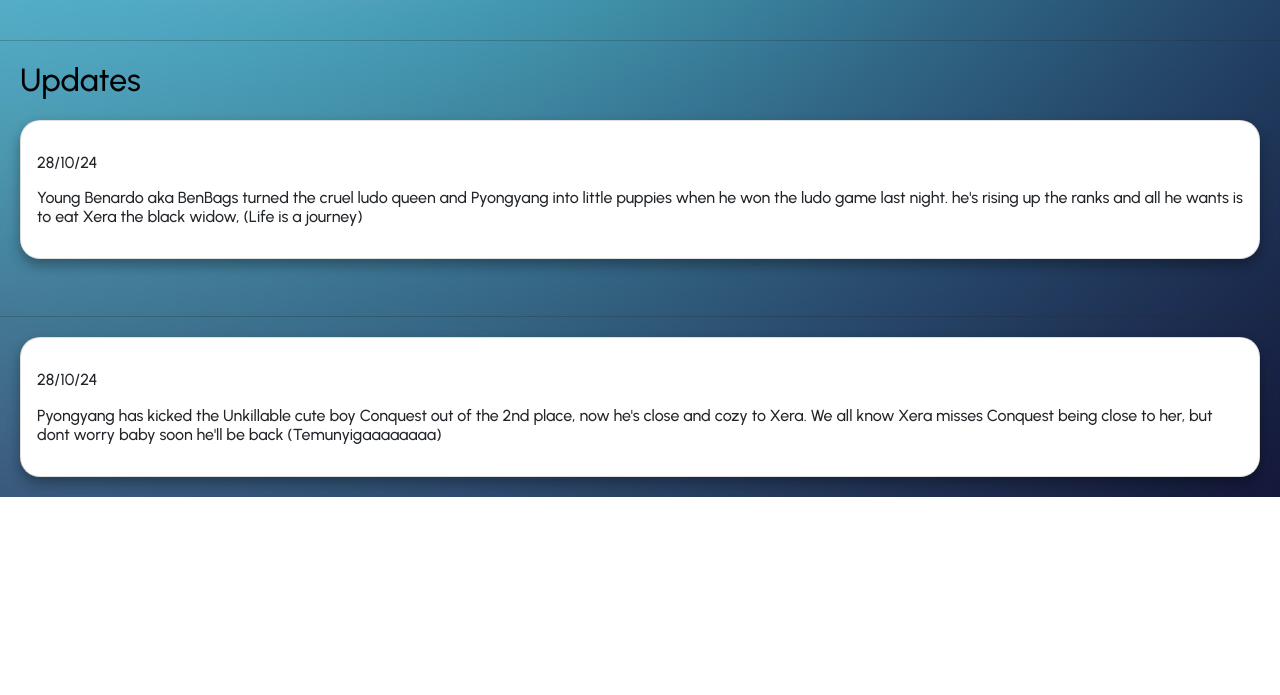
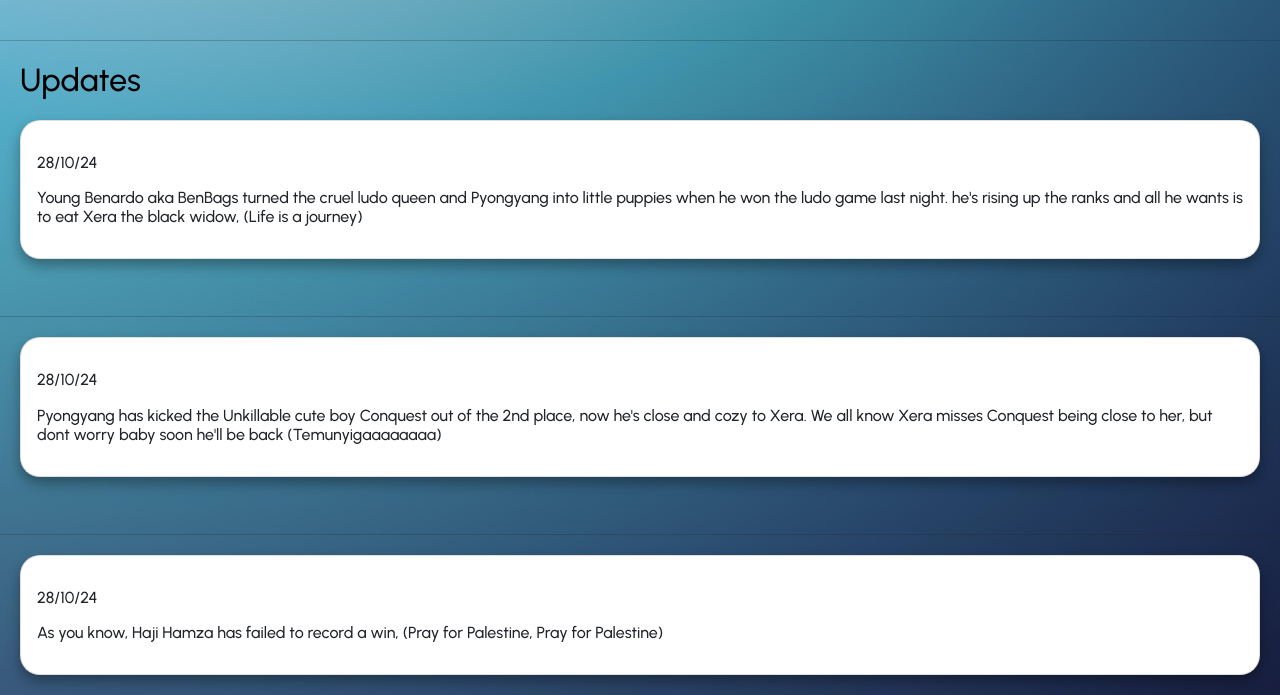
Before and after one commit to conquest-bishop/blackbox, a plain HTML site: page index.html in a window 1280 px wide. Shown: the part 718-1413 px from the top of the page. Before the commit the page ends 1215 px from the top, so only its background shows below. Drawn offline with nearby package versions, Linux system fonts and the light colour scheme.

Commit message:
added hmaza

```diff
--- a/index.html
+++ b/index.html
@@ -168,6 +168,18 @@
           </p>
         </div>
       </div>
+      <br>
+    <hr>
+    <div class="card">
+        <div class="card-body">
+          <p>
+            <h6>28/10/24</h6>
+          </p>
+          <p>
+            <h6>As you know, Haji Hamza has failed to record a win, (Pray for Palestine, Pray for Palestine)</h6>
+          </p>
+        </div>
+      </div>
     <script src="https://cdn.jsdelivr.net/npm/bootstrap@5.0.2/dist/js/bootstrap.bundle.min.js" integrity="sha384-MrcW6ZMFYlzcLA8Nl+NtUVF0sA7MsXsP1UyJoMp4YLEuNSfAP+JcXn/tWtIaxVXM" crossorigin="anonymous"></script>
 </body>
 </html>
```
